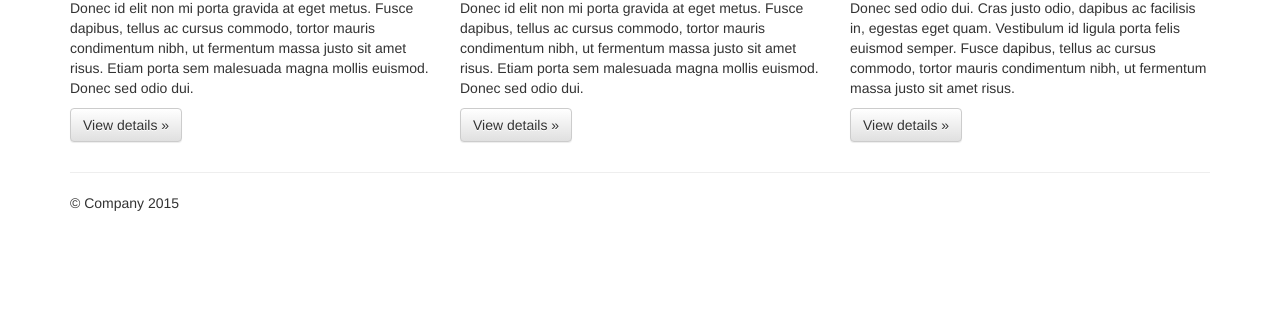
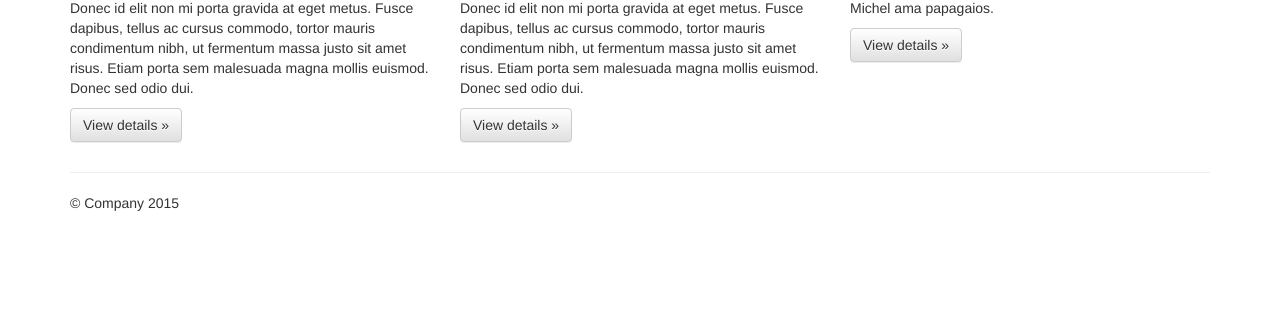
Before and after one commit to jonascassel/floriculturaAlianca, a plain HTML site: page public_html/index.html in a window 1280 px wide. Shown: the part 476-800 px from the top of the page. Drawn offline with nearby package versions, Linux system fonts and the light colour scheme.

Commit message:
Mudei uma mensagem do site.

```diff
--- a/public_html/index.html
+++ b/public_html/index.html
@@ -76,7 +76,7 @@
        </div>
         <div class="col-md-4">
           <h2>Heading</h2>
-          <p>Donec sed odio dui. Cras justo odio, dapibus ac facilisis in, egestas eget quam. Vestibulum id ligula porta felis euismod semper. Fusce dapibus, tellus ac cursus commodo, tortor mauris condimentum nibh, ut fermentum massa justo sit amet risus.</p>
+          <p>Michel ama papagaios.</p>
           <p><a class="btn btn-default" href="#" role="button">View details &raquo;</a></p>
         </div>
       </div>
```
